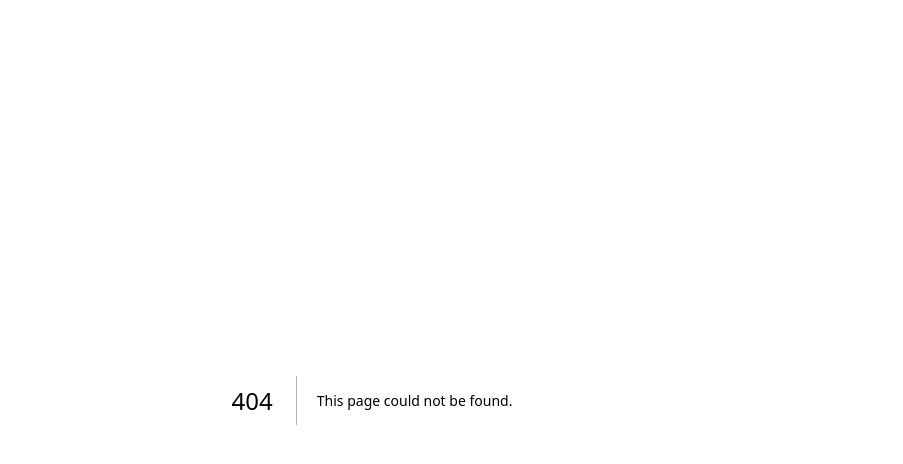
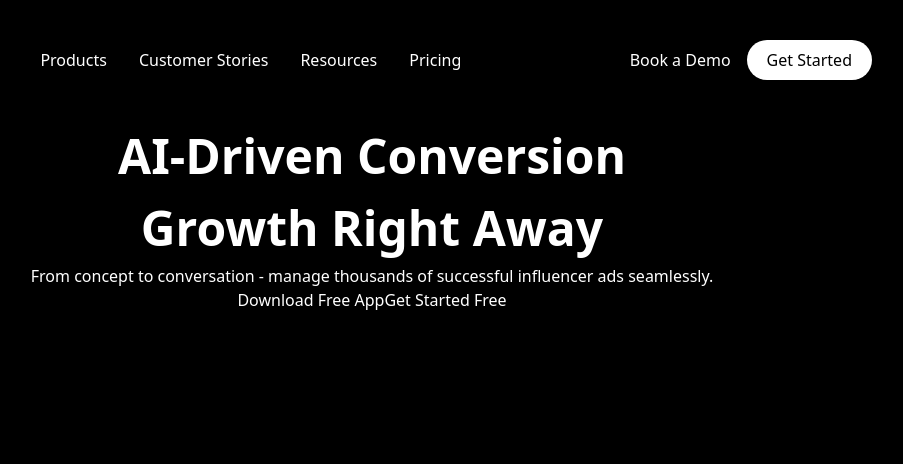
Before and after one commit to AzadTom/portfolio_next, a Next.js app: page /hero-section in a window 1280 px wide. Before the commit this address had no page. Shown: the top 464 px of the page, without its empty margins (268-1171 px from the left). Built offline with nearby package versions, Linux system fonts and the light colour scheme.

Commit message:
added change to ai routes

```diff
--- a/src/app/ai/page.tsx
+++ /dev/null
@@ -1,9 +0,0 @@
-import React from 'react'
-
-const page = () => {
-  return (
-    <div>page</div>
-  )
-}
-
-export default page
--- /dev/null
+++ b/src/app/hero-section/page.tsx
@@ -0,0 +1,12 @@
+import HeroSection1 from '@/components/animations/herosection/index';
+
+
+const page = () => {
+  return (
+    <div>
+        <HeroSection1/>
+    </div>
+  )
+}
+
+export default page
--- /dev/null
+++ b/src/components/animations/herosection/index.tsx
@@ -0,0 +1,45 @@
+import React from 'react'
+
+const index = () => {
+    return (
+        <div className=''>
+            <NavBar/>
+            <div className='text-white text-center'>
+                <h1 className='font-bold text-[clamp(32px,48px,100px)]'>
+                    AI-Driven Conversion <br />
+                    Growth Right Away
+                </h1>
+                <p>From concept to conversation - manage thousands of successful influencer ads seamlessly.</p>
+                <div>
+                    <button>Download Free App</button>
+                    <button>Get Started Free</button>
+                </div>
+            </div>
+        </div>
+    )
+}
+
+export default index
+
+const NavBar = () => {
+
+    return (
+        <nav className='flex justify-between items-center max-w-[1000px] mx-auto py-10 '>
+            <div>
+            </div>
+            <div>
+                <ul className='flex items-center gap-8 font-light text-white'>
+                    <li>Products</li>
+                    <li>Customer Stories</li>
+                    <li>Resources</li>
+                    <li>Pricing</li>
+                </ul>
+            </div>
+            <div className='flex items-center  gap-4 text-white'>
+                <button>Book a Demo</button>
+                <button className='h-[40px] bg-white rounded-full text-black px-5 py-2'>Get Started</button>
+            </div>
+        </nav>
+    )
+
+}
```
